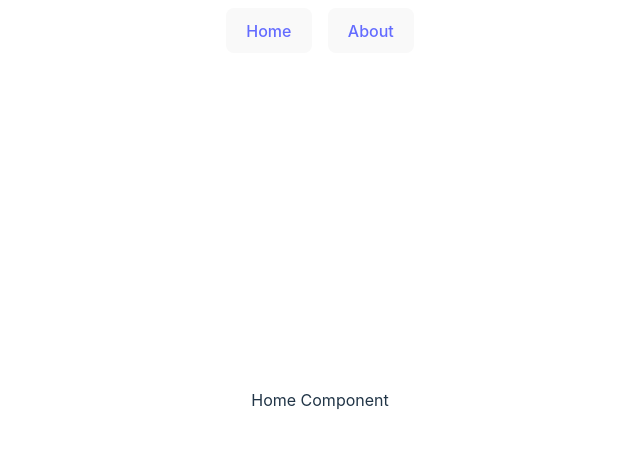
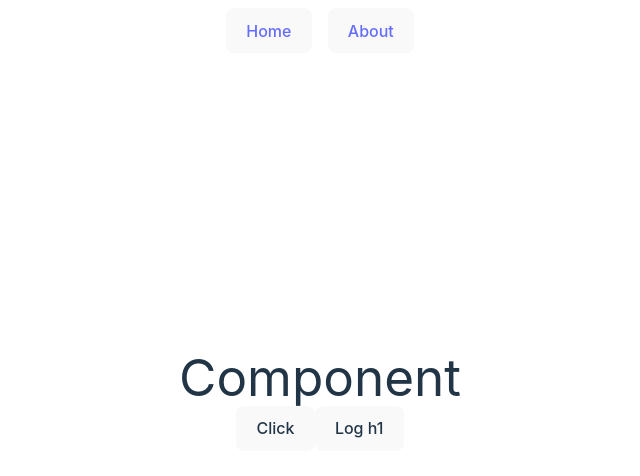
Before and after one commit to MaciejKlis/Vue3-app, a Vue app: page / in a window 1280 px wide. Shown: the top 476 px of the page, without its empty margins (320-960 px from the left). Built offline with nearby package versions, Linux system fonts and the light colour scheme.

Commit message:
Testout composition API

```diff
--- a/src/views/Home.vue
+++ b/src/views/Home.vue
@@ -1,7 +1,30 @@
-<script lang="ts"></script>
+<script lang="ts">
+import { ref } from 'vue';
+export default {
+    name: "Home",
+    setup() {
+        let someVariable = ref('Siemanko');
+        const clikedTimes = ref(0);
+        const h1 = ref(null);
+
+        const logH1 = () => {
+            someVariable.value = "siemaa"
+        }
+
+        return {
+            someVariable,
+            clikedTimes,
+            h1,
+            logH1
+        }
+    },
+}
+</script>
 
 <template>
     <div>
-        Home Component
+        <h1 ref="h1"> Component </h1>
+        <button @click="(someVariable += ' ' + (clikedTimes++))">Click</button>
+        <button @click="logH1">Log h1</button>
     </div>
 </template>
```
